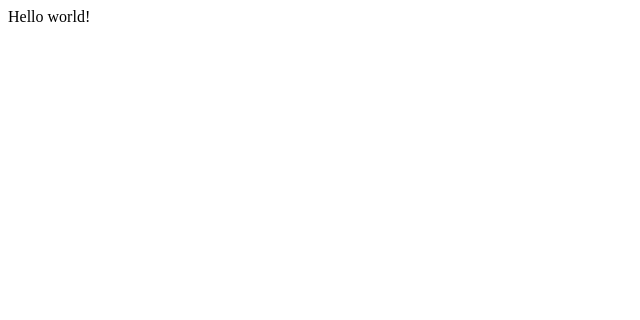
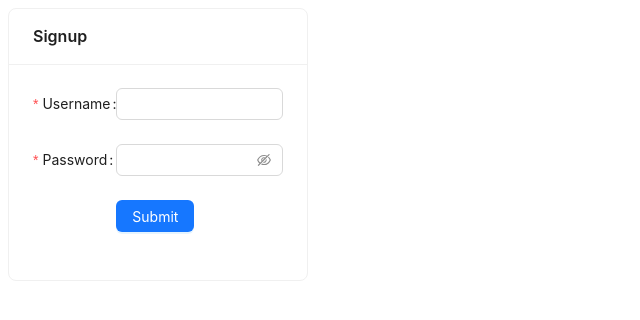
Before and after one commit to achahine78/jibberjabber-web, a React (Vite) app: page /signup in a window 1280 px wide. Shown: the top 320 px of the page, without its empty margins (0-640 px from the left). Built offline with nearby package versions, Linux system fonts and the light colour scheme.

Commit message:
feat: create basic UI for login and signup pages

```diff
--- a/package.json
+++ b/package.json
@@ -10,8 +10,10 @@
     "preview": "vite preview"
   },
   "dependencies": {
+    "antd": "^5.4.7",
     "react": "^18.2.0",
-    "react-dom": "^18.2.0"
+    "react-dom": "^18.2.0",
+    "react-router-dom": "^6.11.1"
   },
   "devDependencies": {
     "@types/react": "^18.0.28",
--- a/src/App.tsx
+++ b/src/App.tsx
@@ -1,6 +1,13 @@
+import { Routes, Route } from 'react-router-dom';
+import LoginPage from './pages/login/LoginPage';
+import SignupPage from './pages/signup/SignupPage';
+
 function App() {
   return (
-    <div>Hello world!</div>
+    <Routes>
+      <Route path="/login" element={<LoginPage />} />
+      <Route path="/signup" element={<SignupPage />} />
+    </Routes>
   )
 }
 
--- a/src/main.tsx
+++ b/src/main.tsx
@@ -1,10 +1,13 @@
-import React from 'react'
-import ReactDOM from 'react-dom/client'
-import App from './App.tsx'
-import './index.css'
+import React from "react";
+import ReactDOM from "react-dom/client";
+import { BrowserRouter } from "react-router-dom";
+import App from "./App.tsx";
+import "./index.css";
 
-ReactDOM.createRoot(document.getElementById('root') as HTMLElement).render(
+ReactDOM.createRoot(document.getElementById("root") as HTMLElement).render(
   <React.StrictMode>
-    <App />
-  </React.StrictMode>,
-)
+    <BrowserRouter>
+      <App />
+    </BrowserRouter>
+  </React.StrictMode>
+);
--- /dev/null
+++ b/src/pages/login/LoginPage.tsx
@@ -0,0 +1,50 @@
+import { Input, Button, Form, Card } from "antd";
+
+const onFinish = (values: any) => {
+  console.log("Success:", values);
+};
+
+const onFinishFailed = (errorInfo: any) => {
+  console.log("Failed:", errorInfo);
+};
+
+const LoginPage = () => {
+  return (
+    <Card
+      title="Login"
+      style={{ width: 300 }}
+    >
+      <Form
+        name="basic"
+        labelCol={{ span: 8 }}
+        wrapperCol={{ span: 16 }}
+        onFinish={onFinish}
+        onFinishFailed={onFinishFailed}
+        autoComplete="off"
+      >
+        <Form.Item
+          label="Username"
+          name="username"
+          rules={[{ required: true, message: "Please input your username!" }]}
+        >
+          <Input />
+        </Form.Item>
+
+        <Form.Item
+          label="Password"
+          name="password"
+          rules={[{ required: true, message: "Please input your password!" }]}
+        >
+          <Input.Password />
+        </Form.Item>
+        <Form.Item wrapperCol={{ offset: 8, span: 16 }}>
+          <Button type="primary" htmlType="submit">
+            Submit
+          </Button>
+        </Form.Item>
+      </Form>
+    </Card>
+  );
+};
+
+export default LoginPage;
--- /dev/null
+++ b/src/pages/signup/SignupPage.tsx
@@ -0,0 +1,50 @@
+import { Input, Button, Form, Card } from "antd";
+
+const onFinish = (values: any) => {
+  console.log("Success:", values);
+};
+
+const onFinishFailed = (errorInfo: any) => {
+  console.log("Failed:", errorInfo);
+};
+
+const SignupPage = () => {
+  return (
+    <Card
+      title="Signup"
+      style={{ width: 300 }}
+    >
+      <Form
+        name="basic"
+        labelCol={{ span: 8 }}
+        wrapperCol={{ span: 16 }}
+        onFinish={onFinish}
+        onFinishFailed={onFinishFailed}
+        autoComplete="off"
+      >
+        <Form.Item
+          label="Username"
+          name="username"
+          rules={[{ required: true, message: "Please input your username!" }]}
+        >
+          <Input />
+        </Form.Item>
+
+        <Form.Item
+          label="Password"
+          name="password"
+          rules={[{ required: true, message: "Please input your password!" }]}
+        >
+          <Input.Password />
+        </Form.Item>
+        <Form.Item wrapperCol={{ offset: 8, span: 16 }}>
+          <Button type="primary" htmlType="submit">
+            Submit
+          </Button>
+        </Form.Item>
+      </Form>
+    </Card>
+  );
+};
+
+export default SignupPage;
```
Also changed, not shown: 1 other file (tests, documents, lock files or other folders).
